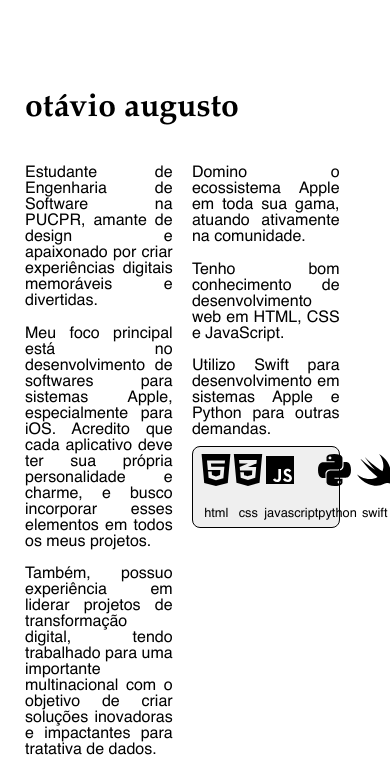
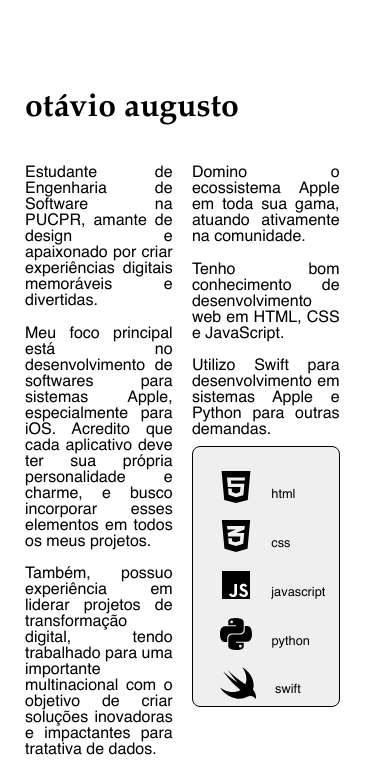
Before and after one commit to otavioaugustosw/Portifolio-Web, a plain HTML site: page index.html in a window 390 px wide. Shown: the part 780-1563 px from the top of the page. Drawn offline with Linux system fonts and the light colour scheme.

Commit message:
fix: mobile 3

```diff
--- a/css/main.css
+++ b/css/main.css
@@ -432,7 +432,11 @@ a {
     }
 
     .eyes img{
-        left: 50vw;
+        left: 60vw;
+    }
+
+    .profile_imgc img {
+
     }
 
     .photos .container {
@@ -461,10 +465,27 @@ a {
     }
 
     .profile_imgc img {
-        height: 15rem;
+        height: 14rem;
     }
 
     .details h2, .details a {
         font-size: 2rem;
     }
+
+    .pannel {
+        display: flex;
+        flex-direction: column;
+        max-width: 100%;
+    }
+
+    .pannel div {
+        display: flex;
+        margin-top: 2vh;
+        justify-content: left;
+        margin-left: 5vw;
+    }
+
+    .pannel img {
+        margin-right: 5vw;
+    }
 }
```
